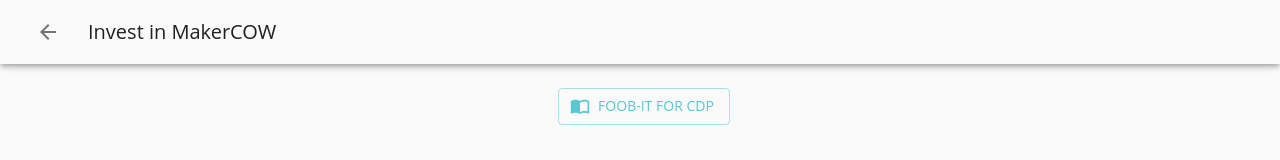
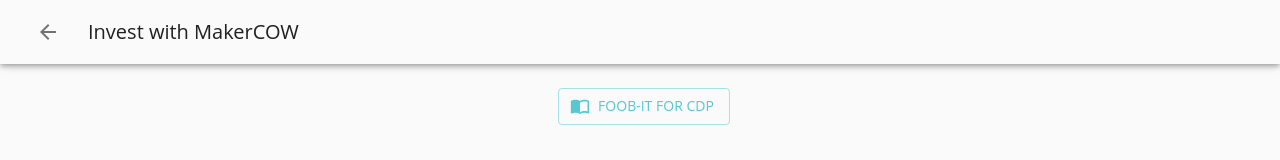
Before and after one commit to batuaWallet/L2-web-wallet, a React (Create React App) app: page /invest in a window 1280 px wide. Both pictures are taken after a click on the button 640 px from the left and 575 px from the top of the page. Shown: the top 160 px of the page. Built offline with nearby package versions, Linux system fonts and the light colour scheme; no server answers.

Commit message:
Changed to "Invest with MakerCOW"

```diff
--- a/src/components/EnterL2.tsx
+++ b/src/components/EnterL2.tsx
@@ -107,7 +107,7 @@ export const EnterL2 = (props: any) => {
           <IconButton className={classes.back} component={Link} to={"/"}>
             <BackIcon />
           </IconButton>
-          <Typography variant="h6" > Invest in MakerCOW </Typography>
+          <Typography variant="h6" > Invest with MakerCOW </Typography>
         </Toolbar>
       </AppBar>
 
```
